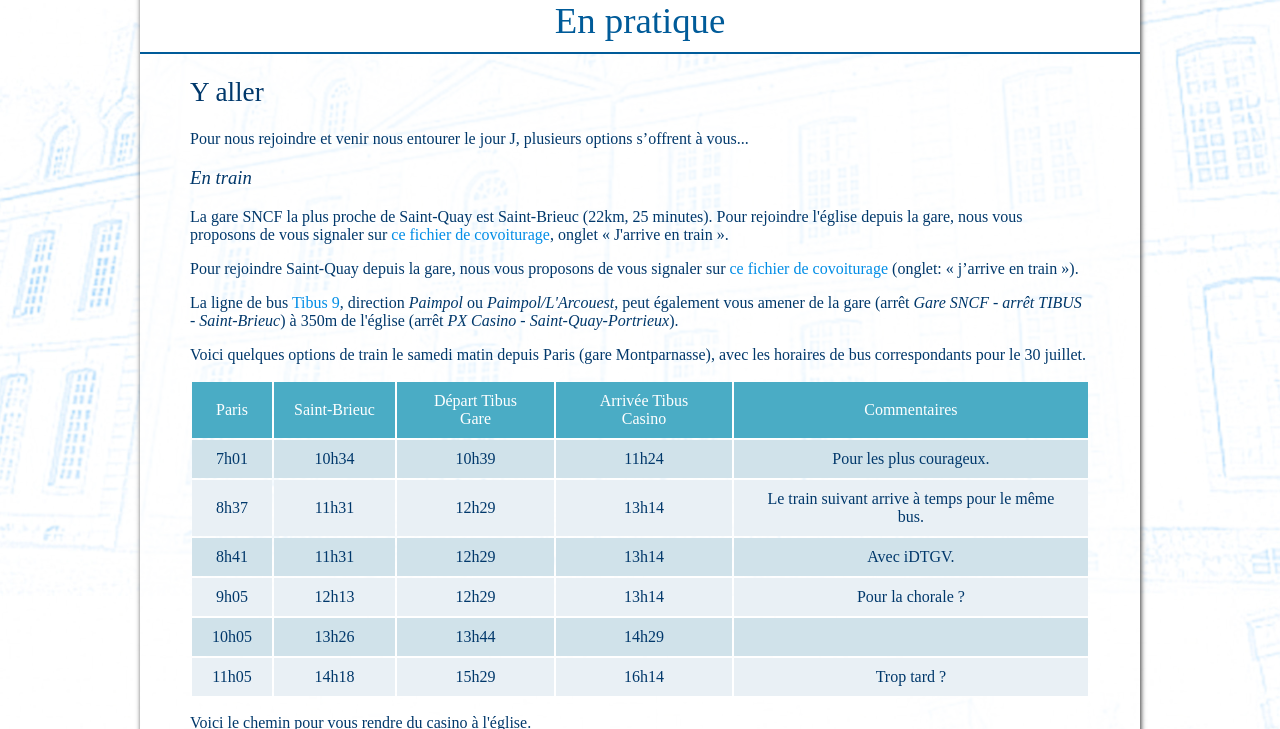
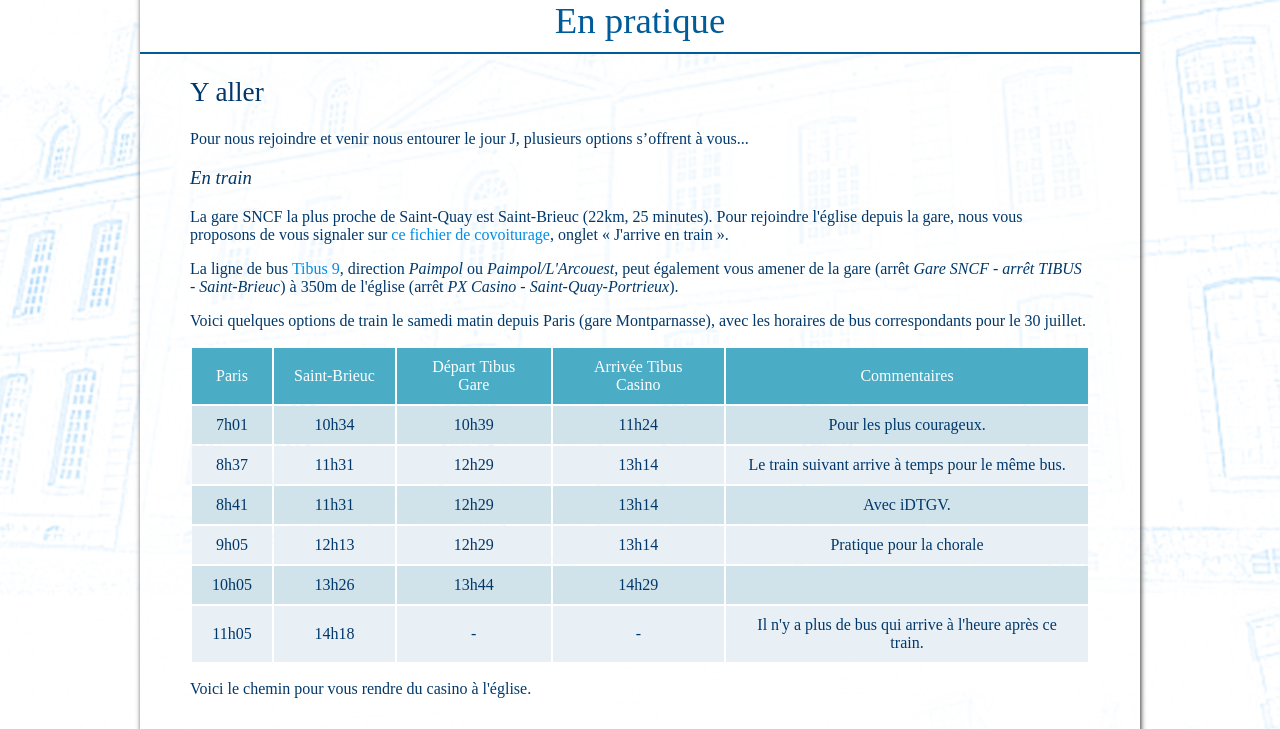
Before and after one commit to site-mariage/site-mariage-GwenaelleEtPierre, a Jekyll site: the page built from enpratique.html, in a window 1280 px wide and 900 px high, scrolled down 304 px, cut to the strip 0-729 px from the top of the window. Built offline with Jekyll 4.4.1, drawn with Linux system fonts in a browser that asks for light colours; some web fonts are replaced.

Commit message:
Mise à jour du tableau des trains: le dernier bus arrive trop tard

```diff
--- a/enpratique.html
+++ b/enpratique.html
@@ -18,13 +18,6 @@ url-cov: https://docs.google.com/spreadsheets/d/1-OCOn1O58NOiNehxFnNRvpY_MFaxOYa
   minutes). Pour rejoindre l'église depuis la gare, nous vous
   proposons de vous signaler sur <a href="{{ page.url-cov }}">ce
   fichier de covoiturage</a>, onglet « J'arrive en train ».
-</p>
-
-<p>
-  Pour rejoindre Saint-Quay depuis la gare, nous vous proposons de
-  vous signaler sur
-  <a href="{{ page.url-cov }}">ce fichier de covoiturage</a> (onglet:
-    « j’arrive en train »).
 </p>
 
 <p>
@@ -83,7 +76,7 @@ url-cov: https://docs.google.com/spreadsheets/d/1-OCOn1O58NOiNehxFnNRvpY_MFaxOYa
       <td>12h13</td>
       <td>12h29</td>
       <td>13h14</td>
-      <td>Pour la chorale ?</td>
+      <td>Pratique pour la chorale</td>
     </tr>
 
     <tr>
@@ -97,9 +90,11 @@ url-cov: https://docs.google.com/spreadsheets/d/1-OCOn1O58NOiNehxFnNRvpY_MFaxOYa
     <tr>
       <td>11h05</td>
       <td>14h18</td>
-      <td>15h29</td>
-      <td>16h14</td>
-      <td>Trop tard ?</td>
+      <td>-</td>
+      <td>-</td>
+      <td>
+        Il n'y a plus de bus qui arrive à l'heure après ce train.
+      </td>
     </tr>
   </tbody>
 </table>
```
